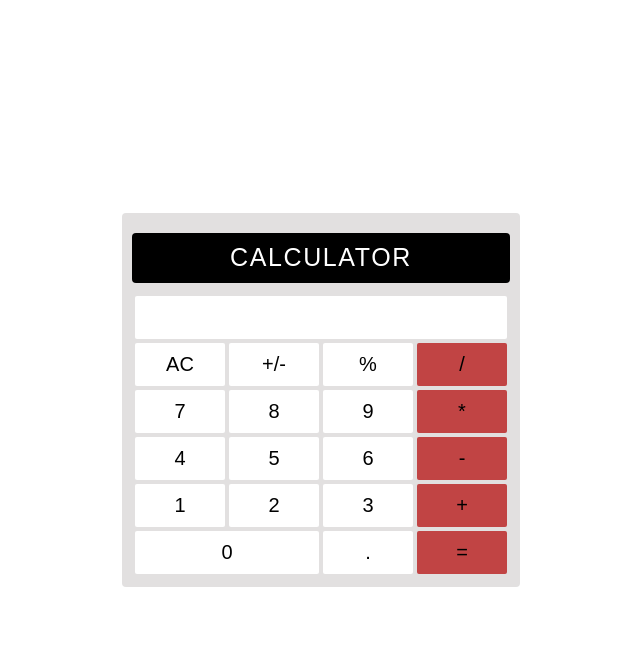
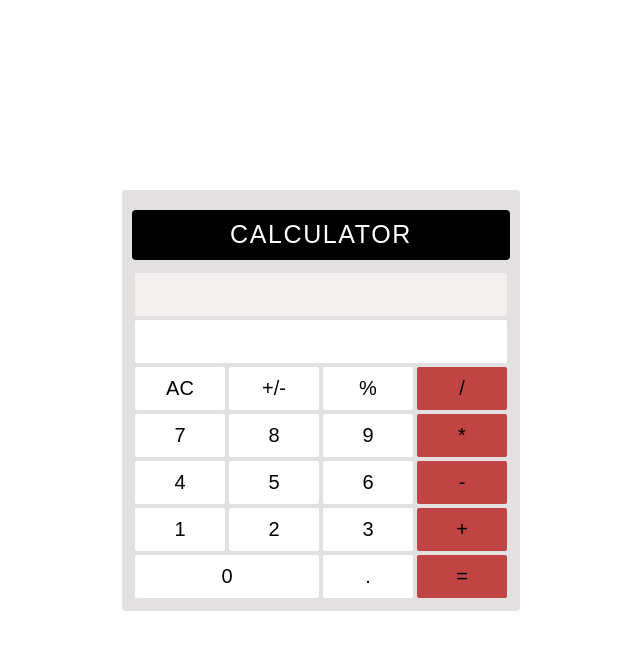
Before and after one commit to simplysanjeev/calculator, a plain HTML site: page index.html in a window 1280 px wide. Both pictures are taken after a click on the button "AC". Shown: the whole page, without its empty margins (319-959 px from the left). Drawn offline with Linux system fonts and the light colour scheme.

Commit message:
add expression display

```diff
--- a/index.html
+++ b/index.html
@@ -8,6 +8,11 @@
 <div id="container">
 <table>
     <caption>CALCULATOR</caption>
+    <tr>
+        <td colspan="4">
+            <input type="text" id="expression" value=""/>
+        </td>
+    </tr>
     <tr>
         <td colspan="4">
             <input type="text" id="display" value=""/>
--- a/script.js
+++ b/script.js
@@ -74,12 +74,14 @@ operands[10].addEventListener('click', function(){
 
 //operators
 var operator = document.getElementsByClassName("operator");
+var previousExpression = document.getElementById("expression");
 operator[0].addEventListener('click', function(){
     if(display.getAttribute('value') == "" || display.getAttribute('value') == "Error"){
         display.setAttribute('value', "Error");
         return;
     }
     operandOne += display.getAttribute('value') + operator[0].getAttribute('data-value');
+    previousExpression.setAttribute('value', operandOne);
     display.setAttribute('value', "");
 });
 operator[1].addEventListener('click', function(){
@@ -88,6 +90,7 @@ operator[1].addEventListener('click', function(){
         return;
     }
     operandOne += display.getAttribute('value') + operator[1].getAttribute('data-value');
+    previousExpression.setAttribute('value', operandOne);
     display.setAttribute('value', "");
 });
 operator[2].addEventListener('click', function(){
@@ -96,6 +99,7 @@ operator[2].addEventListener('click', function(){
         return;
     }
     operandOne += display.getAttribute('value') + operator[2].getAttribute('data-value');
+    previousExpression.setAttribute('value', operandOne);
     display.setAttribute('value', "");
 });
 operator[3].addEventListener('click', function(){
@@ -104,6 +108,7 @@ operator[3].addEventListener('click', function(){
         return;
     }
     operandOne += display.getAttribute('value') + operator[3].getAttribute('data-value');
+    previousExpression.setAttribute('value', operandOne);
     display.setAttribute('value', "");
 });
 operator[4].addEventListener('click', function(){
@@ -118,7 +123,7 @@ operator[4].addEventListener('click', function(){
         display.setAttribute('value', 'Error');
         return;
     }
-    console.log(operandOne + operandTwo);
+    previousExpression.setAttribute('value', operandOne + operandTwo);
     display.setAttribute('value', eval(operandOne + operandTwo));
     operandTwo = "";
     operandOne = "";
@@ -129,6 +134,7 @@ specialOperator[0].addEventListener('click', function(){
     operandOne = "";
     operandTwo = "";
     display.setAttribute('value', "");
+    previousExpression.setAttribute('value', "");
 });
 specialOperator[1].addEventListener('click', function(){
     if(display.getAttribute('value') == "" || display.getAttribute('value') == "Error"){
--- a/style.css
+++ b/style.css
@@ -19,6 +19,10 @@ button, input{
 }
 input{
     text-align: right;
+}
+#expression{
+    background-color: rgb(243, 239, 239);
+    color: #5c5858;
 }
 caption{
     background-color: #000000;
```
Also changed, not shown: 1 other file.
